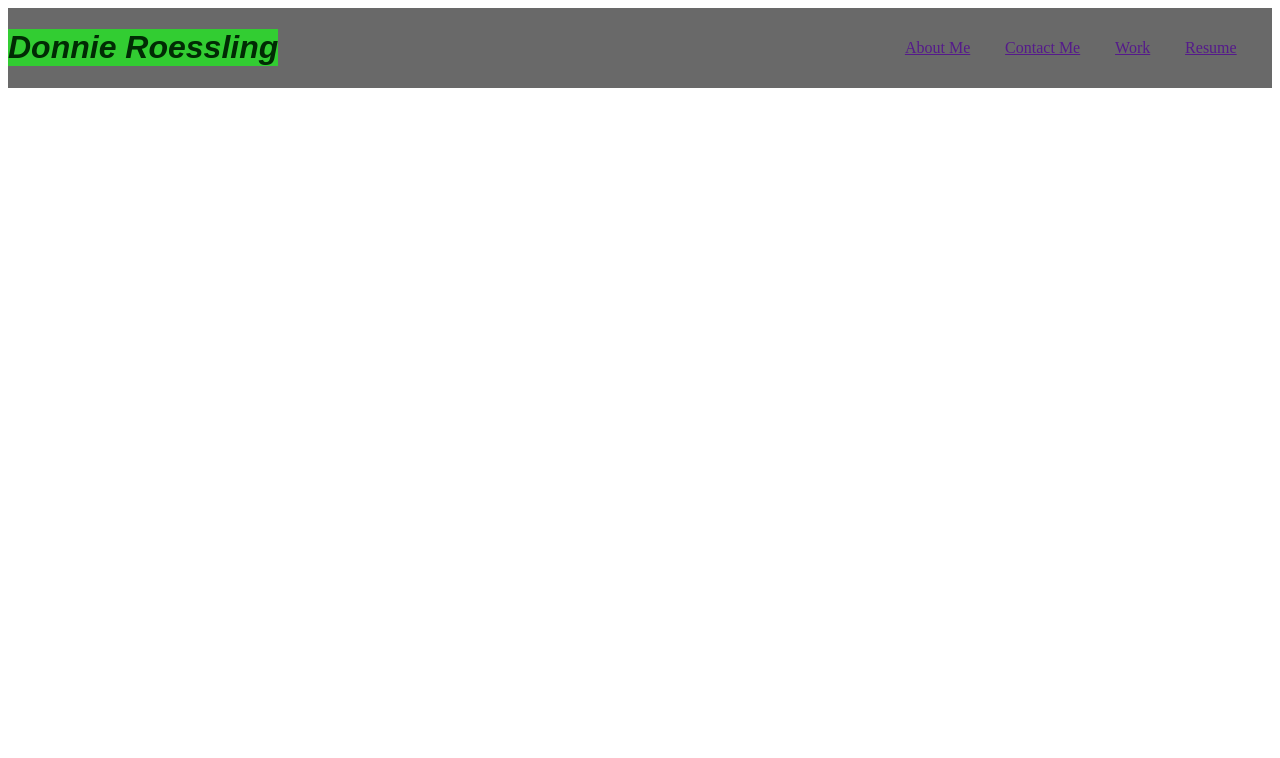
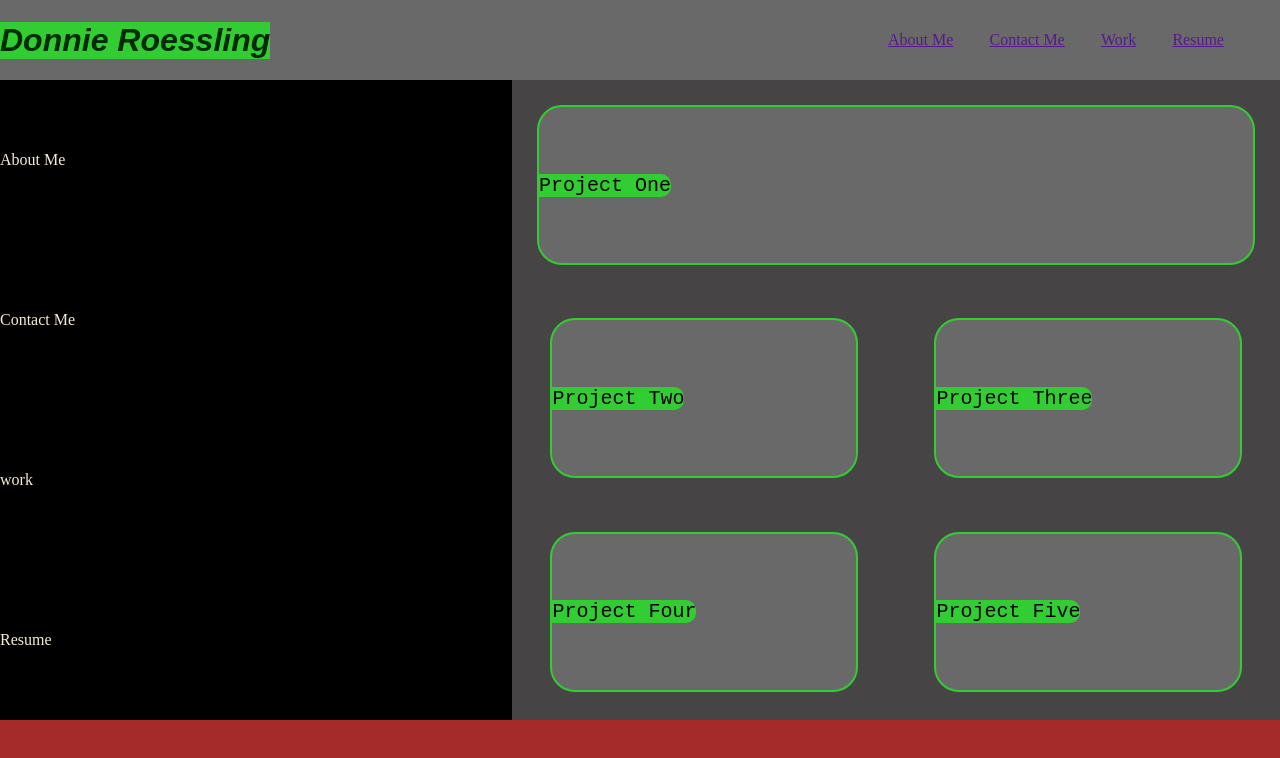
Before and after one commit to Droessling94/UCF_HomeWork_2, a plain HTML site: page index.html in a window 1280 px wide. Drawn offline with Linux system fonts and the light colour scheme.

Commit message:
safety save, things are coming together - ish

```diff
--- a/assets/css/style.css
+++ b/assets/css/style.css
@@ -1,7 +1,24 @@
+* {
+    box-sizing: border-box;
+    padding: 0;
+    margin: 0;
+}
+
+
+
+body {
+    min-height: 100vh;
+
+}
+
+
+
+
 header {
     display: flex;
     justify-content: space-between;
     background-color: dimgrey;
+    height: 10vh;
 }
 
     header h1{
@@ -33,3 +50,77 @@ header {
                 text-decoration: none;
                 color: limegreen;
             }
+
+
+ section {
+    display: inline-flex;
+    flex-direction: row;
+    background-color: blue;
+    height: 80vh;
+    width: 100vw;
+
+}
+
+
+    section aside {
+        display: inline-flex;
+        flex-direction: column;
+        justify-content: space-around;
+        width: 40vw;
+        height: 80vh;
+        background-color: black;
+        color: antiquewhite;
+
+    }
+
+    section div {
+        display:flex;
+        flex-direction: row;
+        flex-wrap: wrap;
+        background-color: rgb(70, 68, 68);
+        width: 60vw;
+        height: 80vh;
+        justify-content: space-around;
+        overflow: auto;
+
+    }
+
+    section div #topside {
+        width: 100%;
+    }
+        section div div {
+            justify-content: flex-start;
+            align-items: center;
+            height:25%;
+            width: 40%;
+            border-width: 2px;
+            border-style:solid;
+            border-radius: 25px;
+            border-color:limegreen;
+            background-color: dimgrey;
+            margin: 25px;
+
+
+
+        }
+
+            section div div p {
+                width: fit-content;
+                text-align: left;
+                font-size: x-large;
+                font-family:monospace ;
+                background-color:limegreen ;
+                border-top-right-radius: 10px;
+                border-bottom-right-radius: 10px;
+
+            }
+
+
+
+
+
+
+footer {
+    height: 10vh;
+    background-color: brown;
+}
--- a/index.html
+++ b/index.html
@@ -28,12 +28,29 @@
         </nav>
     </header>
 
+
     <section>
 
+        <aside>
+            <p>About Me</p>
+            <p>Contact Me</p>
+            <p>work</p>
+            <p>Resume</p>
+
+        </aside>
+
+        <div> <!--projectnav-->
+            <!--cant change name of div tags to make sense without breaking-->
+                    <div id="topside"><p>Project One</p></div>
+                    <div><p>Project Two</p></div>
+                    <div><p>Project Three</p></div>
+                    <div><p>Project Four</p></div>
+                    <div><p>Project Five</p></div>
+
+
+        </div>
+
     </section>
-    <aside>
-
-    </aside>
 
     <footer>
 
```
